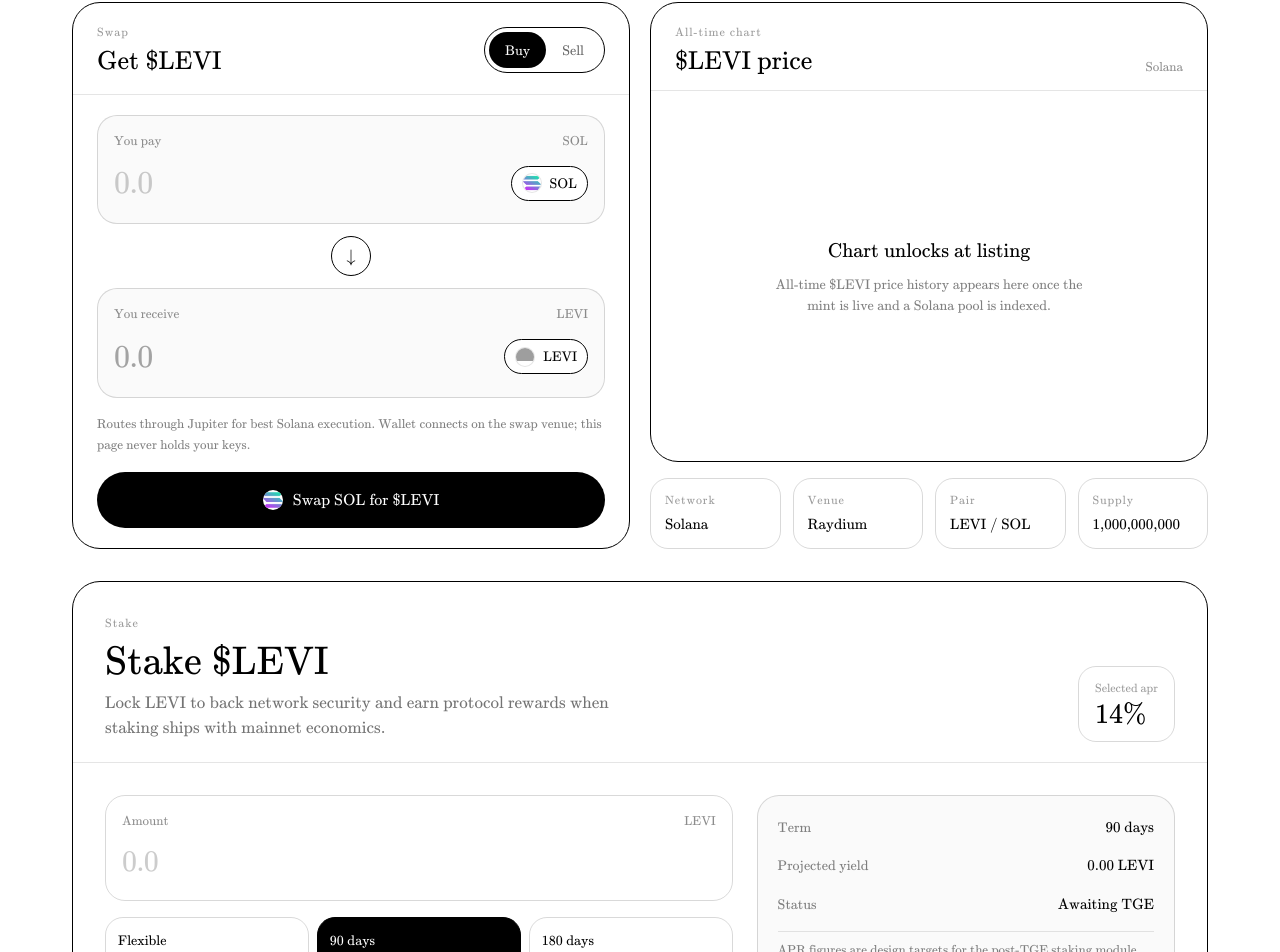
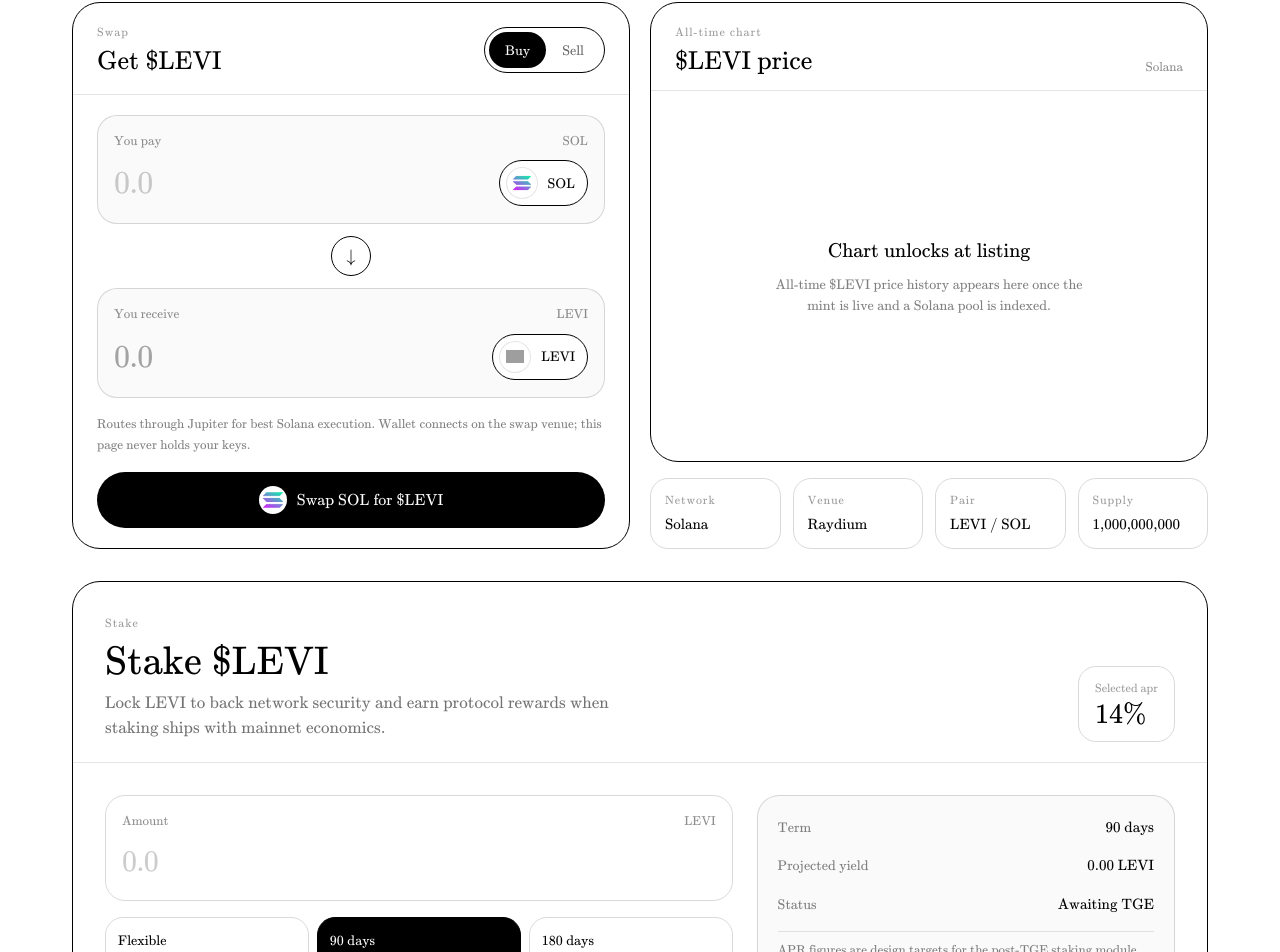
Before and after one commit to wienerlabs/leviathan-web, a React (Vite) app: page /get-levi in a window 1280 px wide. Shown: the part 819-1771 px from the top of the page. Built offline with nearby package versions, Linux system fonts and the light colour scheme; no server answers; grey boxes are pictures that could not be loaded.

Commit message:
fix: enlarge swap token circles for solana fit
Grow SOL/LEVI badge circles and use object-contain with padding so the Solana mark fits cleanly.

```diff
--- a/src/components/levi/LeviSwap.tsx
+++ b/src/components/levi/LeviSwap.tsx
@@ -10,14 +10,14 @@
   logo: string
 }) {
   return (
-    <span className="shrink-0 inline-flex items-center gap-2 rounded-full border border-black px-2.5 py-1.5 text-[14px] font-medium bg-white">
-      <span className="h-5 w-5 shrink-0 overflow-hidden rounded-full border border-black/10 bg-white">
+    <span className="shrink-0 inline-flex items-center gap-2.5 rounded-full border border-black pl-1.5 pr-3 py-1.5 text-[14px] font-medium bg-white">
+      <span className="h-8 w-8 shrink-0 overflow-hidden rounded-full border border-black/10 bg-white p-1.5 flex items-center justify-center">
         <img
           src={logo}
           alt=""
-          className="h-full w-full object-cover"
-          width={20}
-          height={20}
+          className="h-full w-full object-contain"
+          width={32}
+          height={32}
           decoding="async"
         />
       </span>
@@ -134,26 +134,26 @@
         >
           {side === 'buy' ? (
             <>
-              <span className="h-5 w-5 shrink-0 overflow-hidden rounded-full bg-white">
+              <span className="h-7 w-7 shrink-0 overflow-hidden rounded-full bg-white p-1 flex items-center justify-center">
                 <img
                   src="/logos/solana.png"
                   alt=""
-                  className="h-full w-full object-cover"
-                  width={20}
-                  height={20}
+                  className="h-full w-full object-contain"
+                  width={28}
+                  height={28}
                 />
               </span>
               <span>Swap SOL for $LEVI</span>
             </>
           ) : (
             <>
-              <span className="h-5 w-5 shrink-0 overflow-hidden rounded-full bg-white">
+              <span className="h-7 w-7 shrink-0 overflow-hidden rounded-full bg-white p-1 flex items-center justify-center">
                 <img
                   src="/mascot.png"
                   alt=""
-                  className="h-full w-full object-cover"
-                  width={20}
-                  height={20}
+                  className="h-full w-full object-contain"
+                  width={28}
+                  height={28}
                 />
               </span>
               <span>Swap $LEVI for SOL</span>
```
